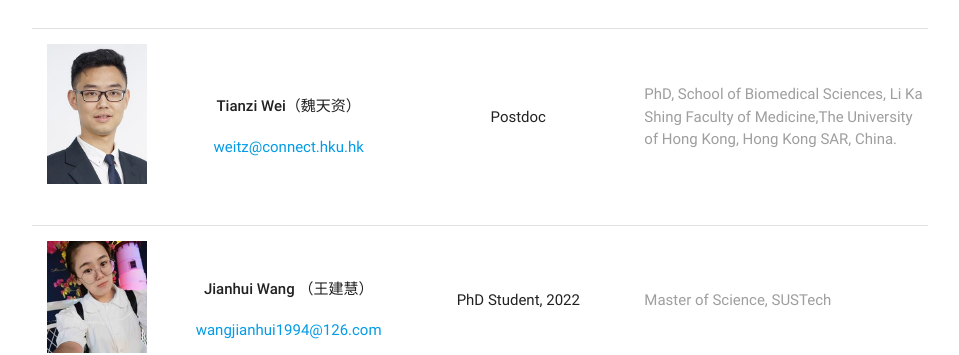
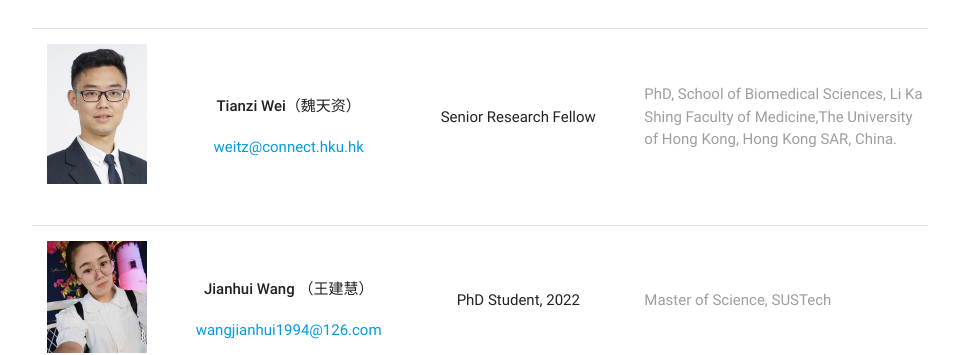
Before and after one commit to rltianlab/rltianlab.github.io, a Jekyll site: the page built from members/index.html, in a window 1280 px wide and 900 px high, scrolled down 597 px. Shown: the part 152-507 px from the top of the window, without its empty margins (160-1119 px from the left). Built offline with Jekyll 4.4.1, drawn with Linux system fonts in a browser that asks for light colours.

Commit message:
Update members.yml

```diff
--- a/_data/members.yml
+++ b/_data/members.yml
@@ -6,7 +6,7 @@
 
 - name: Tianzi Wei（魏天资）
   image: /static/img/people/Tianzi.png
-  position: Postdoc
+  position: Senior Research Fellow
   email: weitz@connect.hku.hk
   background: PhD, School of Biomedical Sciences, Li Ka Shing Faculty of Medicine,The University of Hong Kong, Hong Kong SAR, China.
 
```
